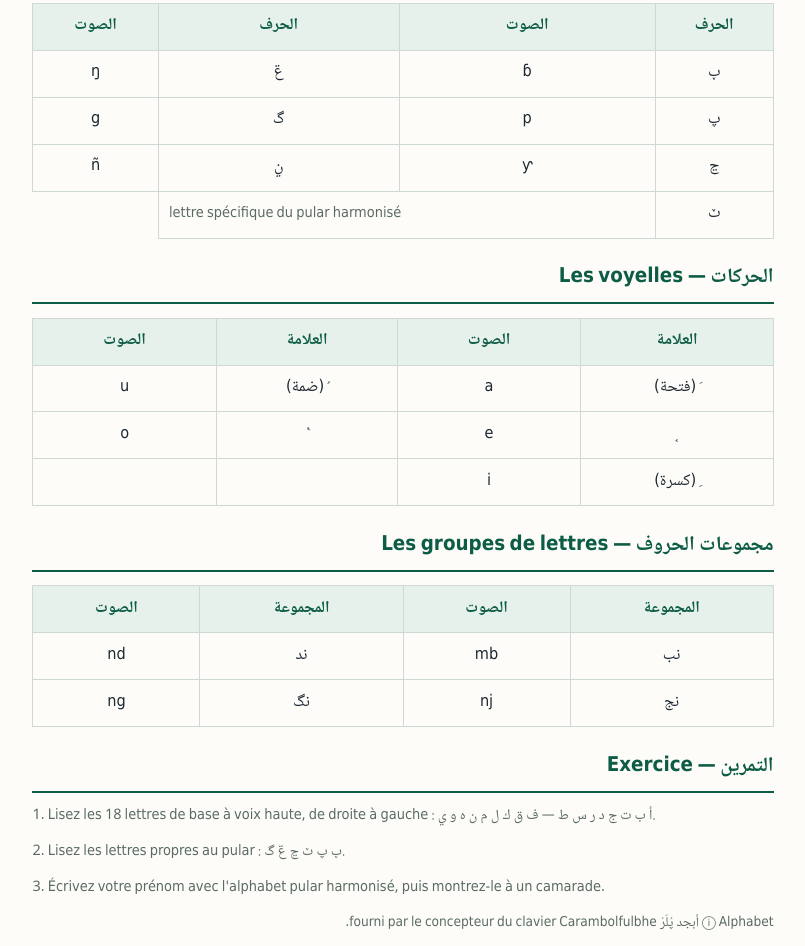
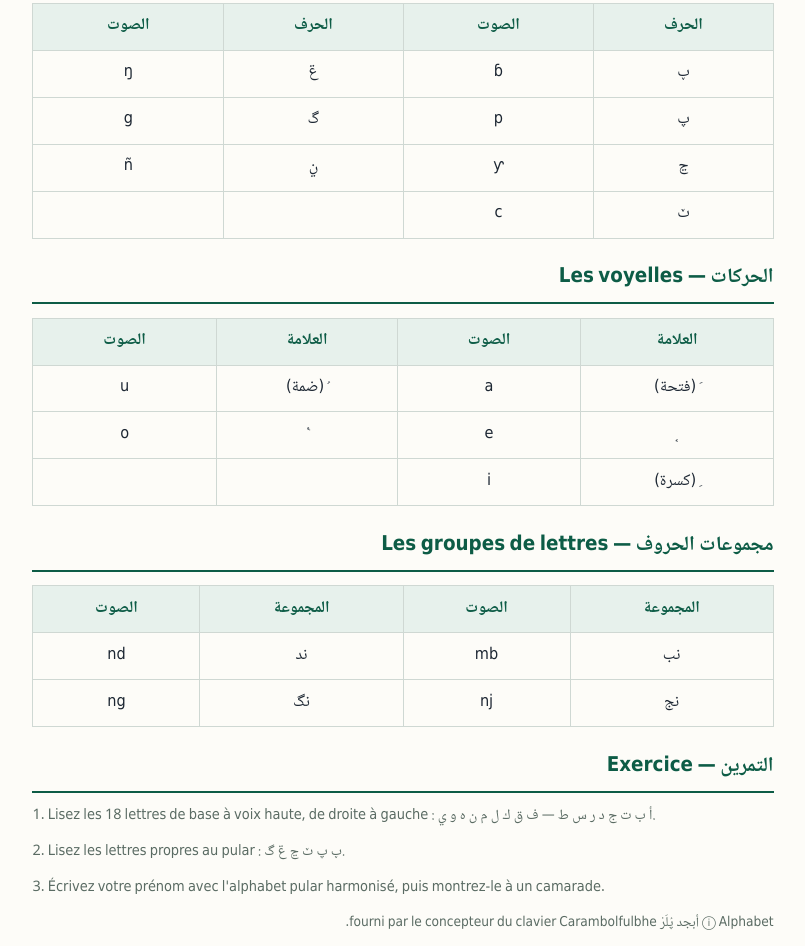
Before and after one commit to barryaichabilguis-cpu/Windin-diangen-poular-, a plain HTML site: page lecons/lecon-01.html in a window 1280 px wide. Shown: the part 950-1896 px from the top of the page, without its empty margins (237-1042 px from the left). Drawn offline with Linux system fonts and the light colour scheme.

Commit message:
Leçon 1 : c = ݖ (précision du concepteur de l'alphabet)
Co-authored-by: barryaichabilguis-cpu <barryaichabilguis-cpu@users.noreply.github.com>

```diff
--- a/lecons/lecon-01.html
+++ b/lecons/lecon-01.html
@@ -40,7 +40,7 @@
     <tr><td>ࢠ</td><td>ɓ</td><td>ݝ</td><td>ŋ</td></tr>
     <tr><td>پ</td><td>p</td><td>گ</td><td>g</td></tr>
     <tr><td>ڃ</td><td>ƴ</td><td>ݧ</td><td>ñ</td></tr>
-    <tr><td>ݖ</td><td colspan="2" class="fr">lettre spécifique du pular harmonisé</td></tr>
+    <tr><td>ݖ</td><td>c</td><td></td><td></td></tr>
   </table>
 
   <h2>الحركات — Les voyelles</h2>
```
